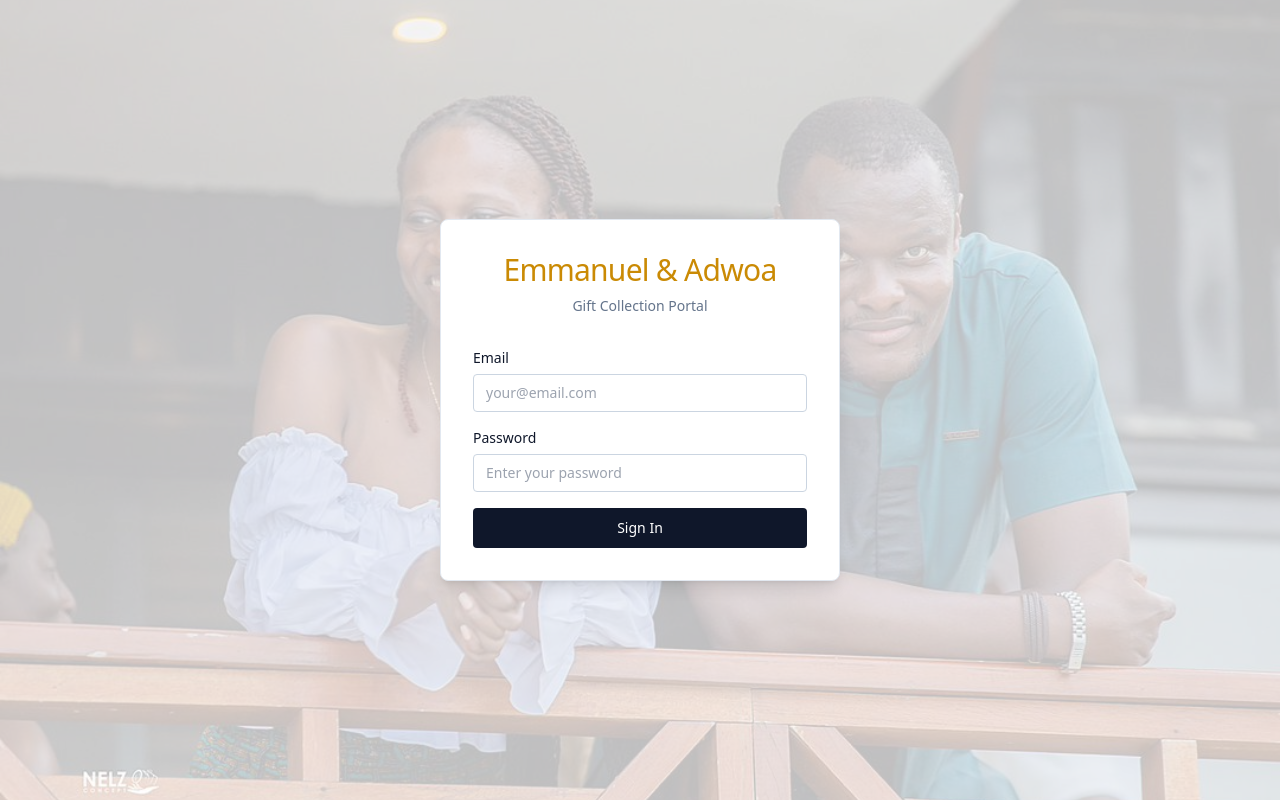
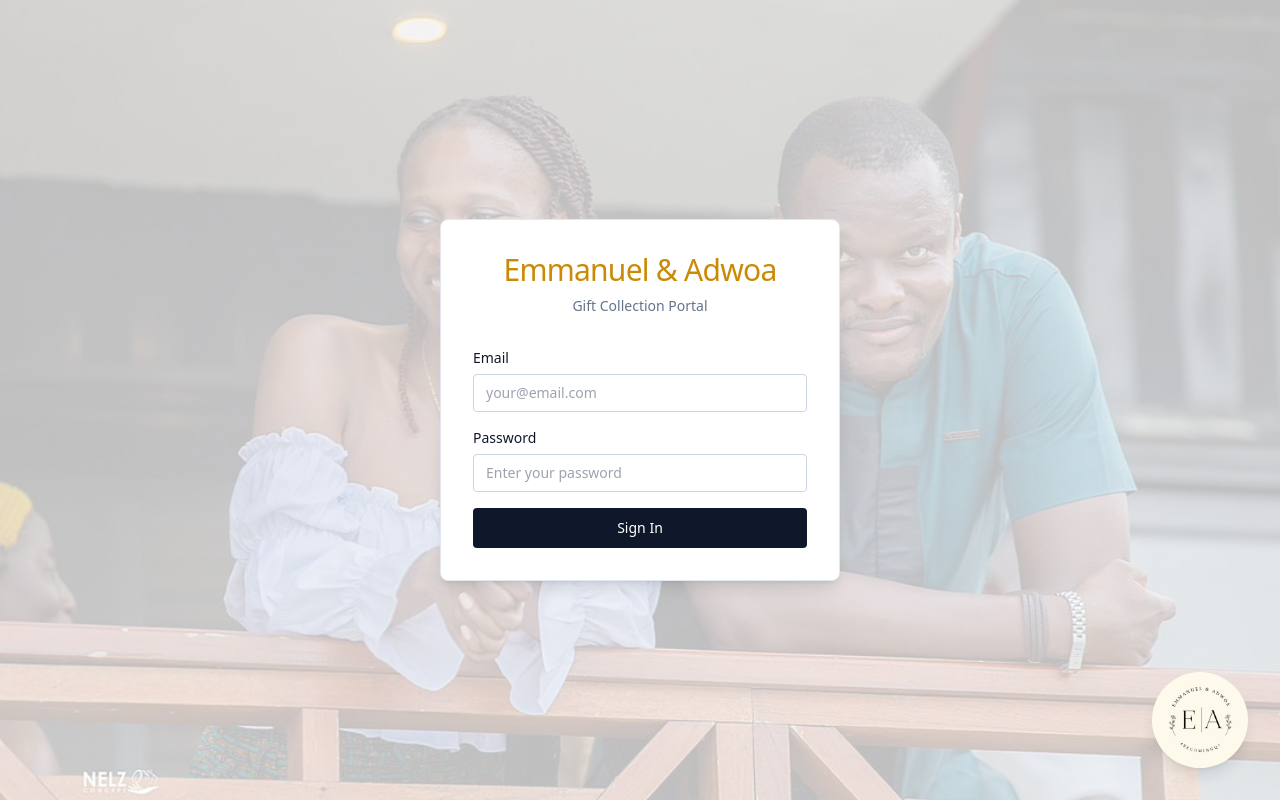
Before and after one commit to Retr0-Xan/GiftCollections, a React (Vite) app: page / in a window 1280 px wide. Built offline with nearby package versions, Linux system fonts and the light colour scheme; no server answers.

Commit message:
Logo img shows on header and bottom right of page

```diff
--- a/src/App.tsx
+++ b/src/App.tsx
@@ -60,11 +60,25 @@ function App() {
         />
       </div>
 
+      {/* Logo at bottom right */}
+      <img
+        src="/assets/EA Design.jpeg"
+        alt="Emmanuel & Adwoa Logo"
+        className="fixed bottom-8 right-8 h-24 w-24 object-cover rounded-full shadow-lg z-20"
+      />
+
       <header className="relative z-20 border-b border-slate-200 bg-white">
         <div className="max-w-7xl mx-auto px-6 py-8 flex justify-between items-center">
-          <div>
-            <h1 className="text-3xl font-light text-yellow-600 tracking-tight">Celebrating Emmanuel & Adwoa</h1>
-            <p className="text-slate-500 mt-2 text-sm font-light">Thank you for coming</p>
+          <div className="flex items-center gap-4">
+            <img
+              src="/assets/EA Design.jpeg"
+              alt="Emmanuel & Adwoa"
+              className="h-16 w-16 object-cover rounded-full"
+            />
+            <div>
+              <h1 className="text-3xl font-light text-yellow-600 tracking-tight">Celebrating Emmanuel & Adwoa</h1>
+              <p className="text-slate-500 mt-2 text-sm font-light">Thank you for coming</p>
+            </div>
           </div>
           <div className="flex gap-3">
             <button
--- a/src/components/Login.tsx
+++ b/src/components/Login.tsx
@@ -41,6 +41,13 @@ export default function Login({ onLoginSuccess }: LoginProps) {
                     }}
                 />
             </div>
+
+            {/* Logo at bottom right */}
+            <img
+                src="/assets/EA Design.jpeg"
+                alt="Emmanuel & Adwoa Logo"
+                className="fixed bottom-8 right-8 h-24 w-24 object-cover rounded-full shadow-lg z-20"
+            />
 
             <div className="relative z-10 w-full max-w-md px-6">
                 <div className="bg-white rounded-lg border border-slate-200 p-8 shadow-lg">
```
